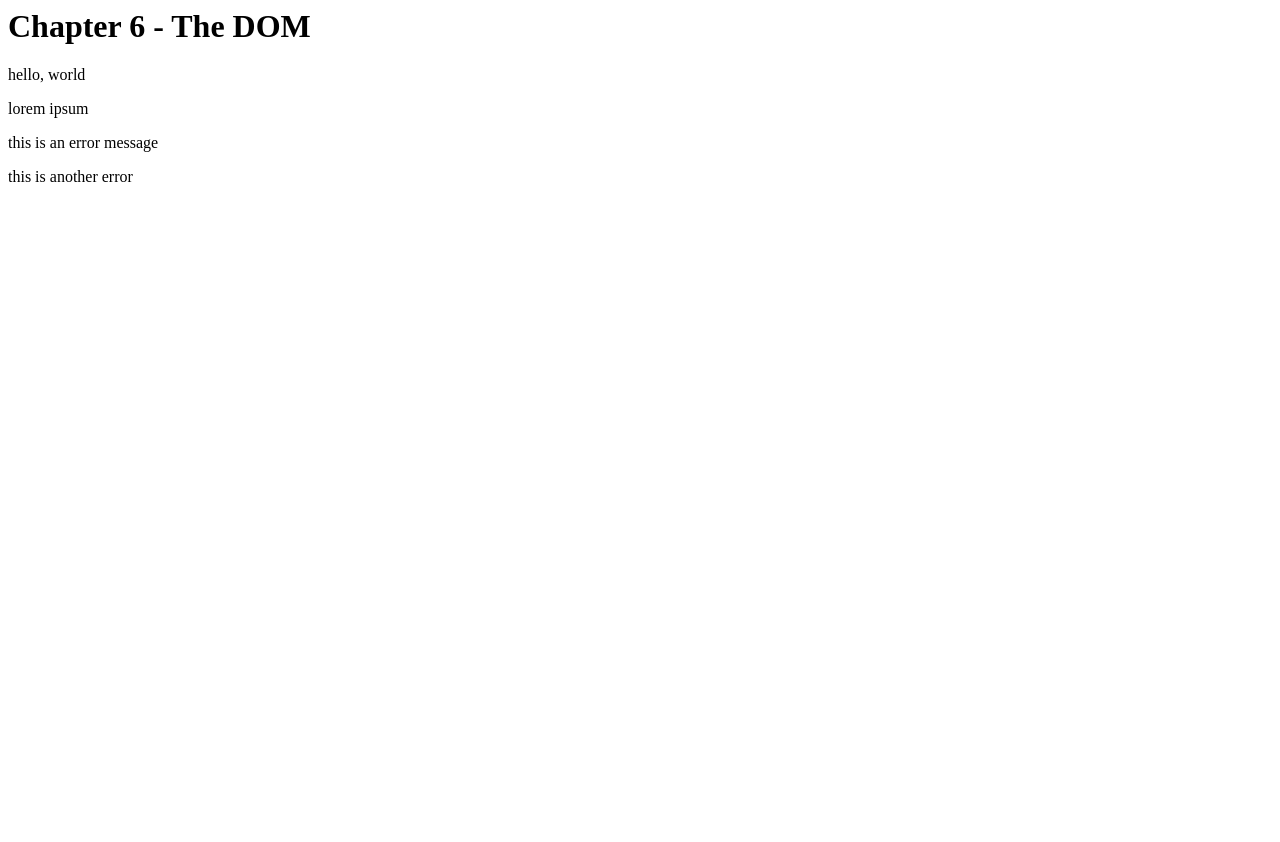
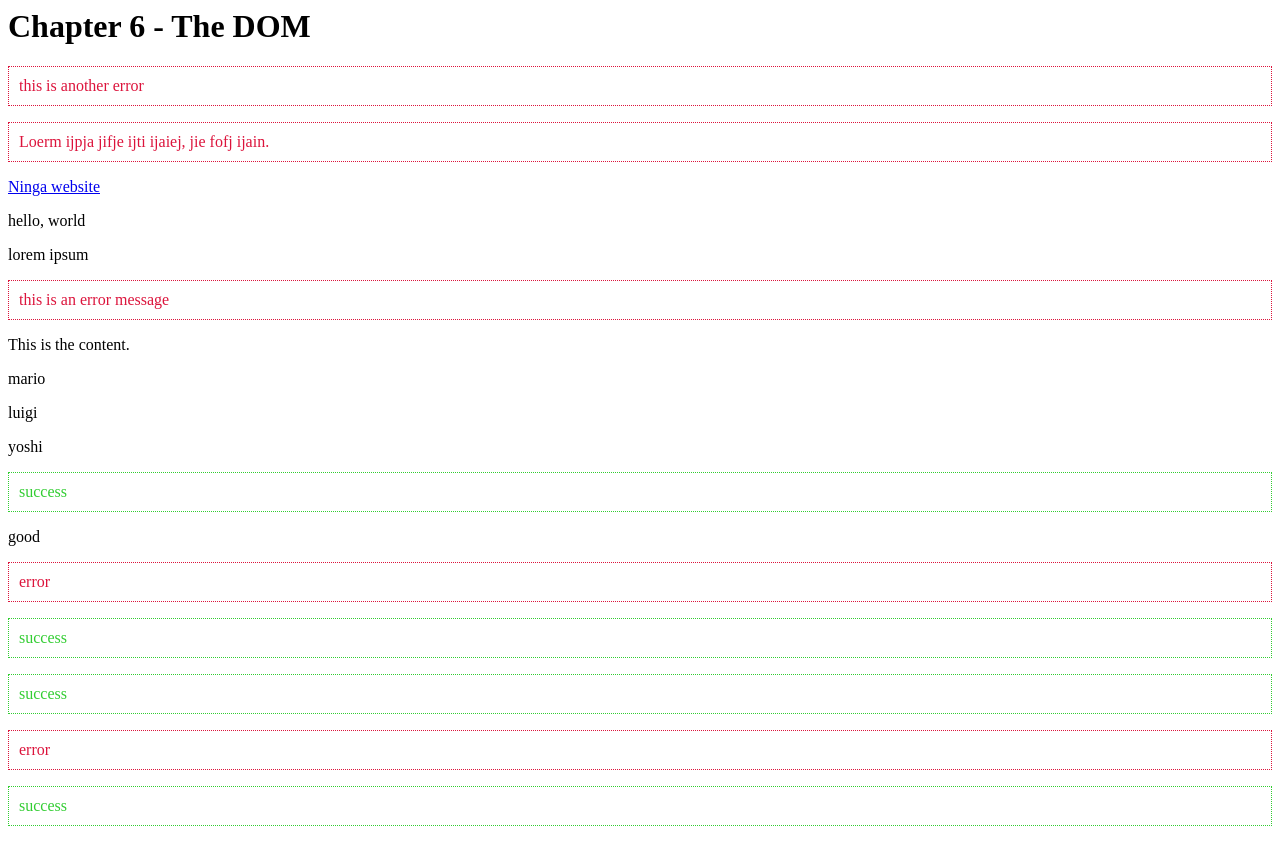
Before and after one commit to rexcklee/JSLesson, a plain HTML site: page Chapter_6/index.html in a window 1280 px wide. Before the commit the page ends 800 px from the top, so only its background shows below. Drawn offline with Linux system fonts and the light colour scheme.

Commit message:
Chapter 6 completed

```diff
--- a/Chapter_6/index.html
+++ b/Chapter_6/index.html
@@ -2,10 +2,17 @@
 <head>
     <meta charset="UTF-8">
     <meta name="viewport" content="width=device-width, initial-scale=1.0">
+    <link rel="stylesheet" href="styles.css">
     <title>Document</title>
 </head>
 <body>
-    <h1>Chapter 6 - The DOM</h1>
+    <h1 id="page-title">Chapter 6 - The DOM</h1>
+
+    <div class="error">this is another error</div>
+
+    <p class="error">Loerm ijpja jifje ijti ijaiej, jie fofj ijain.</p>
+
+    <a href="https://www.google.com">Link to google</a>
 
     <div>
         <p>hello, world</p>
@@ -13,7 +20,17 @@
         <p class="error">this is an error message</p>
     </div>
 
-    <div class="error">this is another error</div>
+    <div class="content">
+        <p>This is the content.</p>
+    </div>
+
+    <p>success</p>
+    <p>good</p>
+    <p>error</p>
+    <p>success</p>
+    <p>success</p>
+    <p>error</p>
+    <p>success</p>
 
     <script src = 'sandbox.js'></script>
 </body>
--- a/Chapter_6/sandbox.js
+++ b/Chapter_6/sandbox.js
@@ -1,19 +1,86 @@
 // "document" object (Create by browser)
-let para = document.querySelector('p');  // grab the first <p> tab
-console.log(para);
+// let para = document.querySelector('p');  // grab the first <p> tag
+// console.log(para);
 
-para = document.querySelector('.error');
-console.log(para);
+// para = document.querySelector('.error');
+// console.log(para);
 
-para = document.querySelector('div.error');
-console.log(para);
+// para = document.querySelector('div.error');
+// console.log(para);
 
-const paras = document.querySelectorAll('p');  // select ALL
+// const paras = document.querySelectorAll('p');  // select ALL
+// // console.log(paras);
+// // console.log(paras[0]);
+// // console.log(paras[1]);
+// // console.log(paras[2]);
+
+// paras.forEach(para => {
+//     console.log(para);
+// })
+
+// get an element by ID
+// let title = document.getElementById('page-title');
+// console.log(title);
+
+// // get elements by class
+// let errors = document.getElementsByClassName('error');  // forEach cannot be used, as it is a HTMLCollection
+// console.log(errors);
+
+// get elements by their tag name
+// const paras = document.getElementsByTagName('p');
 // console.log(paras);
-// console.log(paras[0]);
-// console.log(paras[1]);
-// console.log(paras[2]);
 
-paras.forEach(para => {
-    console.log(para);
+// querySelectorAll can then use forEach
+
+// const para = document.querySelector('p');
+// para.innerText = 'ninjas good';
+
+// const paras = document.querySelectorAll('p');
+// paras.forEach(para => {
+//     console.log(para.innerText);
+//     para.innerText += ' new Text';
+// })
+
+const content = document.querySelector('.content');
+
+// console.log(content.innerHTML);    // innerHTML, different from innerText
+// content.innerHTML = `<h2>This is H2</h2>`;  // use "+="" to append
+
+const people = ['mario', 'luigi', 'yoshi'];
+people.forEach(person => {
+    content.innerHTML += `<p>${person}</p>`;
 })
+
+const link = document.querySelector('a');
+
+console.log(link.getAttribute('href'));
+link.setAttribute('href', 'https://www.ninja.com');
+link.innerText = 'Ninga website';
+
+// const mssg = document.querySelector('div');
+
+// console.log(mssg.getAttribute('class'));
+// mssg.setAttribute('class', 'success');
+// console.log(mssg.getAttribute('class'));
+// mssg.setAttribute('style', 'color: red');
+
+// console.log(mssg.style);
+// mssg.style.margin = '50px';
+// mssg.style.color = 'blue';
+// mssg.style.fontSize = '30px';
+// mssg.style.margin = ''; // to clear a style
+
+const error = document.querySelector('.error');
+console.log(error.classList);
+error.classList.add('success');
+console.log(error.classList);
+error.classList.remove('success');
+
+const plist = document.querySelectorAll('p');
+plist.forEach(p => {
+    if(p.innerText.includes('success') === true){  // can use innerContent instead to check even text is hidden
+        p.classList.add('success');
+    } else if (p.innerText.includes('error') === true){
+        p.classList.add('error')
+    }
+})
--- /dev/null
+++ b/Chapter_6/styles.css
@@ -0,0 +1,11 @@
+.error{
+    padding: 10px;
+    color: crimson;
+    border: 1px dotted crimson;
+}
+
+.success{
+    padding: 10px;
+    color: limegreen;
+    border: 1px dotted limegreen;
+}
```
